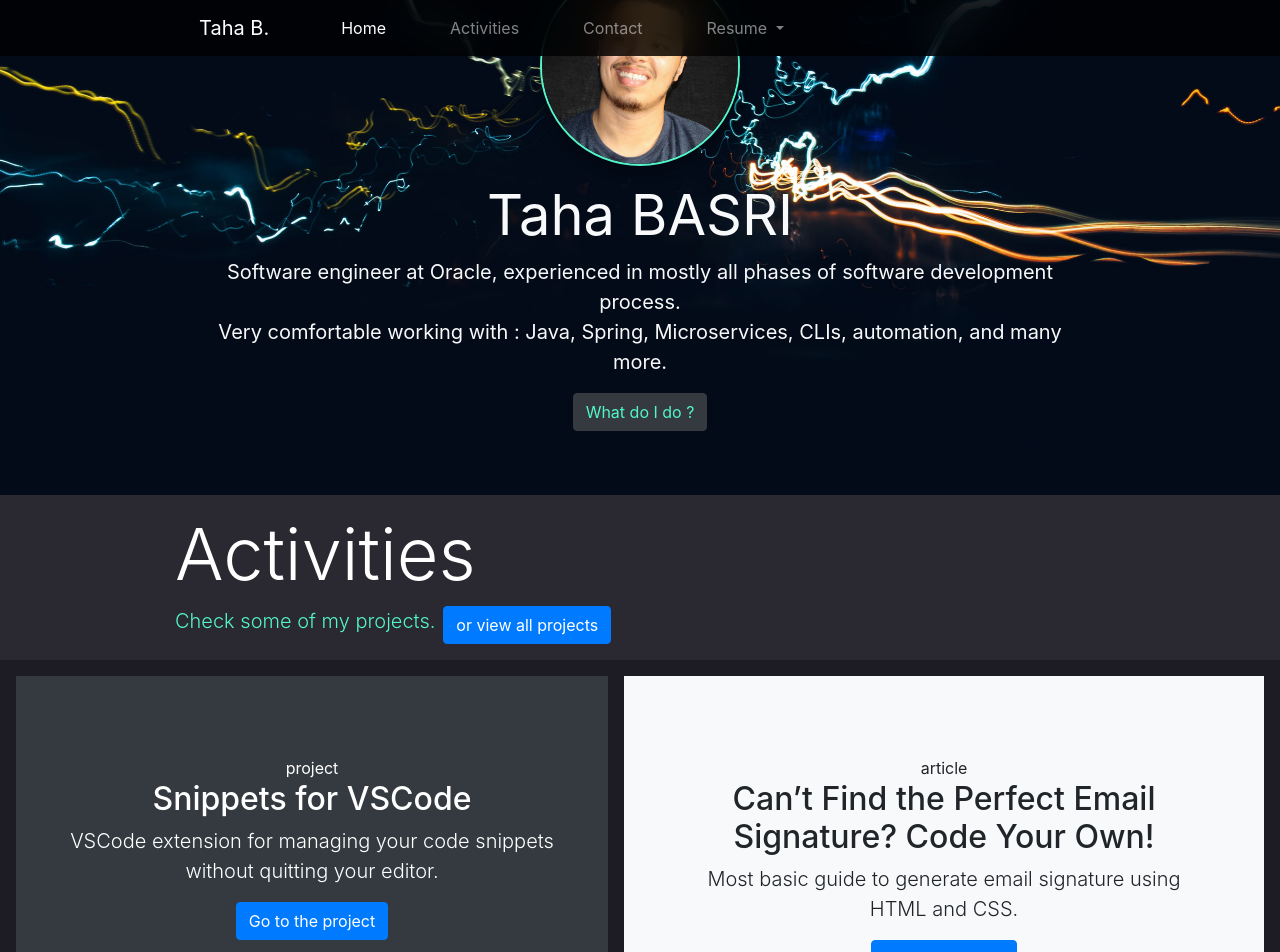
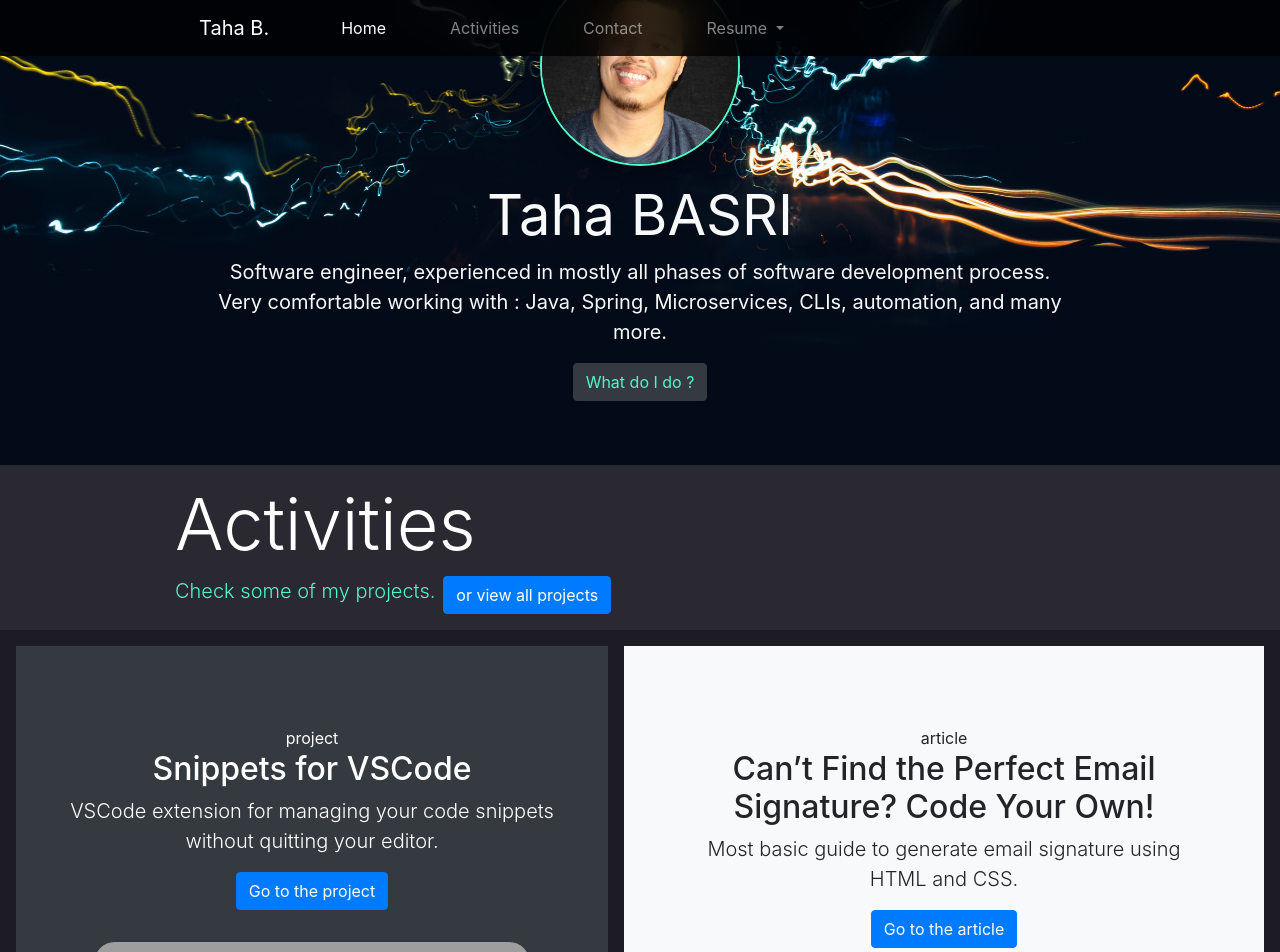
Before and after one commit to tahabasri/portfolio, a Jekyll site: the page built from index.md, in a window 1280 px wide and 1400 px high, scrolled down 204 px. Shown: the top 952 px of the window. Built offline with Jekyll 4.4.1, drawn with Linux system fonts in a browser that asks for light colours; some of the changed text lies outside the part shown; grey boxes are pictures that could not be loaded.

Commit message:
Update Main page.

```diff
--- a/index.md
+++ b/index.md
@@ -8,7 +8,7 @@ title: Taha BASRI · Portfolio
     <p><img class="profil" src="rsc/profil.jpg" alt="Me, when I am prepared for a picture"/></p>
     <h1 class="display-4 font-weight-normal text-light">Taha BASRI</h1>
     <p class="lead font-weight-normal text-light">
-      Software engineer at Oracle, experienced in mostly all phases of software development process.
+      Software engineer, experienced in mostly all phases of software development process.
       <br/>Very comfortable working with : Java, Spring, Microservices, CLIs, automation, and many more.</p>
     <a class="btn btn-dark text-success" href="#activitiesSection">What do I do ?</a>
   </div>
@@ -74,7 +74,7 @@ title: Taha BASRI · Portfolio
       <div class="card-body">
         <h5 class="card-title">Top Talent "Juni'Or"</h5>
         <span class="badge badge-danger">CGI Morocco</span>
-        <p class="card-text">This card has supporting text below as a natural lead-in to additional content.</p>
+        <p class="card-text"></p>
       </div>
       <div class="card-footer">
         <small class="text-muted">Oct. 2018</small>
```
